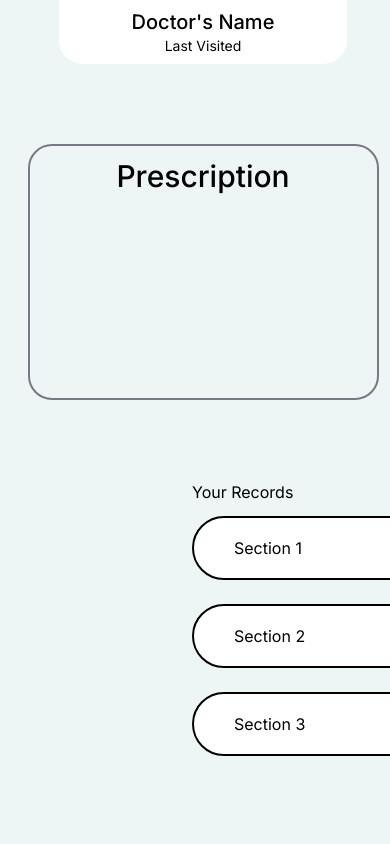
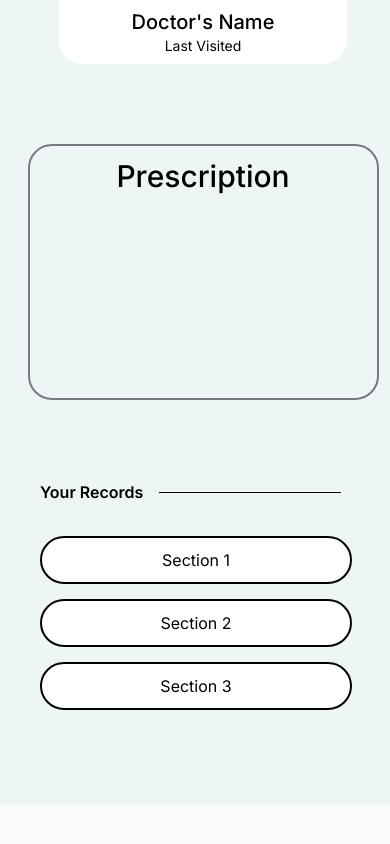
Before and after one commit to EvolutionX-10/medinsync, a Next.js app: page /dashboard in a window 390 px wide. Shown: the part 590-1434 px from the top of the page. After the commit the page ends 1395 px from the top, so only its background shows below. Built offline with nearby package versions, Linux system fonts and the light colour scheme.

Commit message:
deshboard ui finish

```diff
--- /dev/null
+++ b/app/dashboard/dashboard.css
@@ -0,0 +1,31 @@
+    /* Add these styles to your CSS */
+.accordion-container {
+    margin-bottom: 15px;
+}
+
+.accordion-button {
+    background-color: #fff;
+    border: 2px solid black;
+    border-radius :999px;;
+    padding: 10px 20px;
+    width: 100%;
+    cursor: pointer;
+    transition: background-color 0.3s;
+}
+
+.accordion-button:hover {
+    background-color: #edf6f5;
+}
+
+.accordion-button.active {
+    background-color: #edf6f5;
+}
+
+.accordion-panel {
+    display: none;
+    padding: 10px;
+}
+
+.accordion-panel.active {
+    display: block;
+}
--- a/app/dashboard/page.jsx
+++ b/app/dashboard/page.jsx
@@ -3,6 +3,7 @@
 import Navbar from "@/components/Navbar2";
 import { Avatar, AvatarFallback, AvatarImage } from "@/components/ui/avatar";
 import { useState } from "react";
+import "./dashboard.css";
 
 function Page() {
 	const currentDate = new Date();
@@ -38,7 +39,7 @@ function Page() {
 						<div className="lg:w-[30rem] ml-20 lg:ml-0 mt-8 lg:mt-0 w-72 h-16 rounded-full bg-[#66CDCC] flex justify-center items-center text-4xl font-semibold">
 							<p className="text-center">Your Doctor</p>
 						</div>
-						<div className="lg:w-[30rem] w-72 ml-20 lg:ml-0 bg-white h-40 rounded-3xl flex flex-col lg:flex-row items-center justify-around ">
+						<div className="lg:w-[30rem] w-72 ml-20 lg:ml-0 bg-white h-40 rounded-3xl	 flex flex-col lg:flex-row items-center justify-around ">
 							<Avatar className="h-20 w-20">
 								<AvatarImage src="https://github.com/shadcn.png" />
 								<AvatarFallback>CN</AvatarFallback>
@@ -55,19 +56,20 @@ function Page() {
 						</div>
 					</div>
 				</div>
-				<div className="w-[80vw] border-red-400  mt-20 ml-48">
-					<div>
-						<p>Your Records</p>
+				<div className="w-[80vw] border-red-400 mt-20 lg:ml-48 ml-10 ">
+					<div className="flex">
+						<p className="font-semibold ">Your Records</p>
+						<hr className="mt-3 lg:ml-16 ml-4 mb-8 w-7/12 lg:w-10/12 h-3 border-black" />
 					</div>
 					{sections.map((section, index) => (
-						<div key={index} className="flex justify-center" >
+						<div key={index} className="accordion-container">
 							<button
-								className={`bg-[#fff] hover:bg-[#edf6f5] transition-all	 h-16 rounded-full w-full border-2 text-left px-10 border-black my-3 accordion ${activeIndex === index ? "active" : ""}`}
+								className={`accordion-button ${activeIndex === index ? "active" : ""}`}
 								onClick={() => togglePanel(index)}
 							>
 								{section.title}
 							</button>
-							<div className="panel" style={{ display: activeIndex === index ? "block" : "none" }}>
+							<div className={`accordion-panel ${activeIndex === index ? "active" : ""}`}>
 								<p>{section.content}</p>
 							</div>
 						</div>
```
Also changed, not shown: components/Navbar.jsx (+6 -21 lines).
